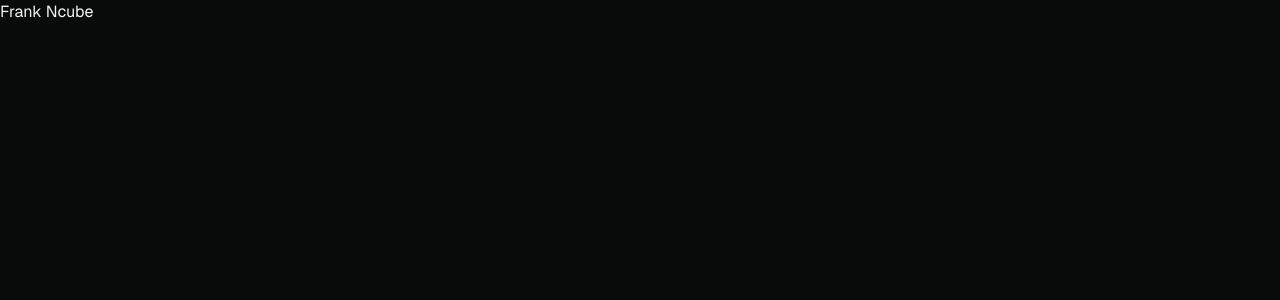
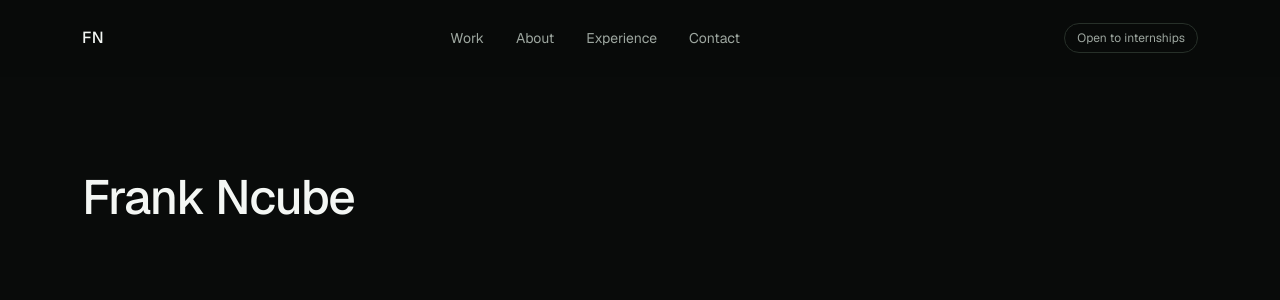
Before and after one commit to Knarf24/frank-ncube-portfolio, a Next.js app: page / in a window 1280 px wide. Shown: the top 300 px of the page. Built offline with nearby package versions, Linux system fonts and the light colour scheme; no server answers.

Commit message:
WP-03: build portfolio shell and navigation

```diff
--- a/app/layout.tsx
+++ b/app/layout.tsx
@@ -1,5 +1,7 @@
 import type { Metadata } from "next";
 import { Geist, Geist_Mono } from "next/font/google";
+import { SiteHeader } from "@/components/site-header";
+import { siteConfig } from "@/lib/site-config";
 import "./globals.css";
 
 const geistSans = Geist({
@@ -13,17 +15,20 @@ const geistMono = Geist_Mono({
 });
 
 export const metadata: Metadata = {
-  title: "Create Next App",
-  description: "Generated by create next app",
+  metadataBase: new URL(siteConfig.url),
+  title: siteConfig.title,
+  description: siteConfig.description,
 };
 
 export default function RootLayout({ children }: LayoutProps<"/">) {
   return (
-    <html
-      lang="en"
-      className={`${geistSans.variable} ${geistMono.variable} h-full antialiased`}
-    >
-      <body className="min-h-full flex flex-col">{children}</body>
+    <html lang="en" className="h-full antialiased">
+      <body
+        className={`${geistSans.variable} ${geistMono.variable} ${geistSans.className} flex min-h-full flex-col`}
+      >
+        <SiteHeader />
+        {children}
+      </body>
     </html>
   );
 }
--- a/app/page.tsx
+++ b/app/page.tsx
@@ -1,7 +1,11 @@
 export default function Home() {
   return (
-    <main>
-      <h1>Frank Ncube</h1>
+    <main id="top" className="flex-1">
+      <div className="mx-auto w-full max-w-[var(--max-width)] px-5 py-16 md:px-8 md:py-24">
+        <h1 className="text-4xl font-medium tracking-tight md:text-5xl">
+          Frank Ncube
+        </h1>
+      </div>
     </main>
   );
 }
--- /dev/null
+++ b/components/mobile-menu.tsx
@@ -0,0 +1,56 @@
+"use client";
+
+import { Menu, X } from "lucide-react";
+import { useState } from "react";
+
+const links = [
+  ["Work", "#work"],
+  ["About", "#about"],
+  ["Experience", "#experience"],
+  ["Contact", "#contact"],
+] as const;
+
+export function MobileMenu() {
+  const [open, setOpen] = useState(false);
+
+  return (
+    <div className="md:hidden">
+      <button
+        type="button"
+        aria-label={open ? "Close navigation menu" : "Open navigation menu"}
+        aria-controls="mobile-navigation"
+        aria-expanded={open}
+        onClick={() => setOpen((value) => !value)}
+        className="inline-flex min-h-11 min-w-11 items-center justify-center rounded-full border border-[var(--border)] text-[var(--text)] transition-colors hover:border-[var(--accent)] hover:text-[var(--accent)] focus-visible:outline-2 focus-visible:outline-offset-2 focus-visible:[outline-color:var(--accent)]"
+      >
+        {open ? (
+          <X aria-hidden="true" size={18} strokeWidth={1.75} />
+        ) : (
+          <Menu aria-hidden="true" size={18} strokeWidth={1.75} />
+        )}
+      </button>
+
+      {open ? (
+        <nav
+          id="mobile-navigation"
+          aria-label="Mobile navigation"
+          className="absolute left-4 right-4 top-20 z-50 rounded-2xl border border-[var(--border)] bg-[var(--surface-elevated)] p-3 shadow-2xl shadow-black/30"
+        >
+          <ul className="space-y-1">
+            {links.map(([label, href]) => (
+              <li key={href}>
+                <a
+                  href={href}
+                  onClick={() => setOpen(false)}
+                  className="flex min-h-11 items-center rounded-xl px-3 py-2 text-base text-[var(--text)] transition-colors hover:bg-[var(--accent-soft)] hover:text-[var(--accent)] focus-visible:outline-2 focus-visible:outline-offset-2 focus-visible:[outline-color:var(--accent)]"
+                >
+                  {label}
+                </a>
+              </li>
+            ))}
+          </ul>
+        </nav>
+      ) : null}
+    </div>
+  );
+}
--- /dev/null
+++ b/components/section-heading.tsx
@@ -0,0 +1,25 @@
+type SectionHeadingProps = {
+  eyebrow: string;
+  title: string;
+  description?: string;
+};
+
+export function SectionHeading({
+  eyebrow,
+  title,
+  description,
+}: SectionHeadingProps) {
+  return (
+    <div className="max-w-3xl">
+      <p className="text-sm text-[var(--accent)]">{eyebrow}</p>
+      <h2 className="mt-2 text-3xl font-medium tracking-tight md:text-4xl">
+        {title}
+      </h2>
+      {description ? (
+        <p className="mt-4 text-base leading-7 text-[var(--muted)]">
+          {description}
+        </p>
+      ) : null}
+    </div>
+  );
+}
--- /dev/null
+++ b/components/site-header.tsx
@@ -0,0 +1,44 @@
+import { MobileMenu } from "@/components/mobile-menu";
+
+const links = [
+  ["Work", "#work"],
+  ["About", "#about"],
+  ["Experience", "#experience"],
+  ["Contact", "#contact"],
+] as const;
+
+export function SiteHeader() {
+  return (
+    <header className="sticky top-0 z-50 border-b border-transparent bg-[color:rgba(9,11,10,0.84)] backdrop-blur-xl">
+      <div className="mx-auto flex max-w-[var(--max-width)] items-center justify-between px-5 py-4 md:px-8">
+        <a
+          href="#top"
+          className="inline-flex min-h-11 min-w-11 items-center font-medium tracking-wide text-[var(--text)] transition-colors hover:text-[var(--accent)] focus-visible:outline-2 focus-visible:outline-offset-2 focus-visible:[outline-color:var(--accent)]"
+        >
+          FN
+        </a>
+
+        <nav aria-label="Primary navigation" className="hidden md:block">
+          <ul className="flex items-center gap-4 text-sm text-[var(--muted)] lg:gap-6">
+            {links.map(([label, href]) => (
+              <li key={href}>
+                <a
+                  className="inline-flex min-h-11 items-center px-1 transition-colors hover:text-[var(--text)] focus-visible:outline-2 focus-visible:outline-offset-2 focus-visible:[outline-color:var(--accent)]"
+                  href={href}
+                >
+                  {label}
+                </a>
+              </li>
+            ))}
+          </ul>
+        </nav>
+
+        <div className="hidden rounded-full border border-[var(--border)] px-3 py-1.5 text-xs text-[var(--muted)] md:block">
+          Open to internships
+        </div>
+
+        <MobileMenu />
+      </div>
+    </header>
+  );
+}
```
Also changed, not shown: 1 other file (tests, documents, lock files or other folders).
